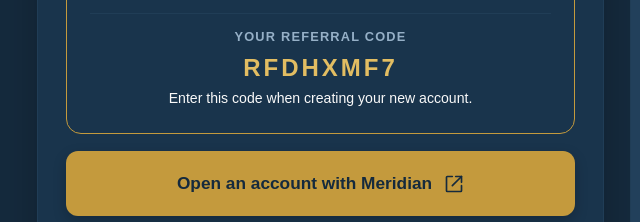
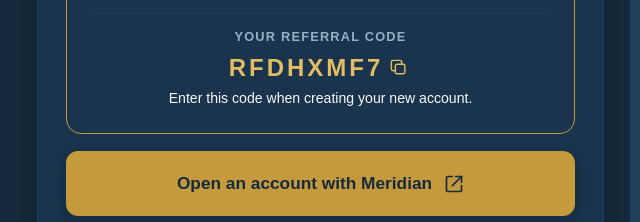
Before and after one commit to Noo-Corp/Referrals-Meridian, a plain HTML site: page index.html in a window 1280 px wide. Shown: the part 350-572 px from the top of the page, 23-663 px from the left. Drawn offline with Linux system fonts and the light colour scheme.

Commit message:
copy button

```diff
--- a/index.html
+++ b/index.html
@@ -194,6 +194,38 @@
     .offer-description {
       color: var(--black);
       font-size: 1.1rem;
+    }
+
+    .referral-code-row {
+      display: flex;
+      align-items: center;
+      justify-content: center;
+      gap: 2px;
+    }
+
+    .copy-code-button {
+      display: inline-flex;
+      align-items: center;
+      justify-content: center;
+      padding: 4px;
+      background: transparent;
+      border: none;
+      color: var(--gold);
+      cursor: pointer;
+    }
+
+    .copy-code-button svg {
+      width: 19px;
+      height: 19px;
+      fill: none;
+      stroke: currentColor;
+      stroke-width: 1.8;
+      stroke-linecap: round;
+      stroke-linejoin: round;
+    }
+
+    .copy-code-button:hover {
+      color: var(--gold-light);
     }
 
     .referral-code-box {
@@ -716,7 +748,15 @@
 
               <div class="referral-code-box">
                 <span class="referral-code-label">Your referral code</span>
-                <span class="referral-code">RFDHXMF7</span>
+                <div class="referral-code-row">
+                  <span class="referral-code">RFDHXMF7</span>
+                  <button class="copy-code-button" type="button" onclick="copyReferralCode(this)" aria-label="Copy referral code" title="Copy code">
+                    <svg viewBox="0 0 24 24" aria-hidden="true">
+                      <rect x="8" y="8" width="12" height="12" rx="2"></rect>
+                      <path d="M16 8V5a2 2 0 0 0-2-2H5a2 2 0 0 0-2 2v9a2 2 0 0 0 2 2h3"></path>
+                    </svg>
+                  </button>
+                </div>
                 <p class="referral-code-instruction">Enter this code when creating your new account.</p>
               </div>
             </div>
@@ -825,5 +865,21 @@
       >Meridian's official referral offer and terms</a>.
     </p>
   </footer>
+
+  <script>
+    function copyReferralCode(button) {
+      const originalIcon = button.innerHTML;
+
+      navigator.clipboard.writeText('RFDHXMF7').then(() => {
+        button.textContent = 'Copied!';
+        button.setAttribute('aria-label', 'Referral code copied');
+
+        setTimeout(() => {
+          button.innerHTML = originalIcon;
+          button.setAttribute('aria-label', 'Copy referral code');
+        }, 1800);
+      });
+    }
+  </script>
 </body>
 </html>
```
